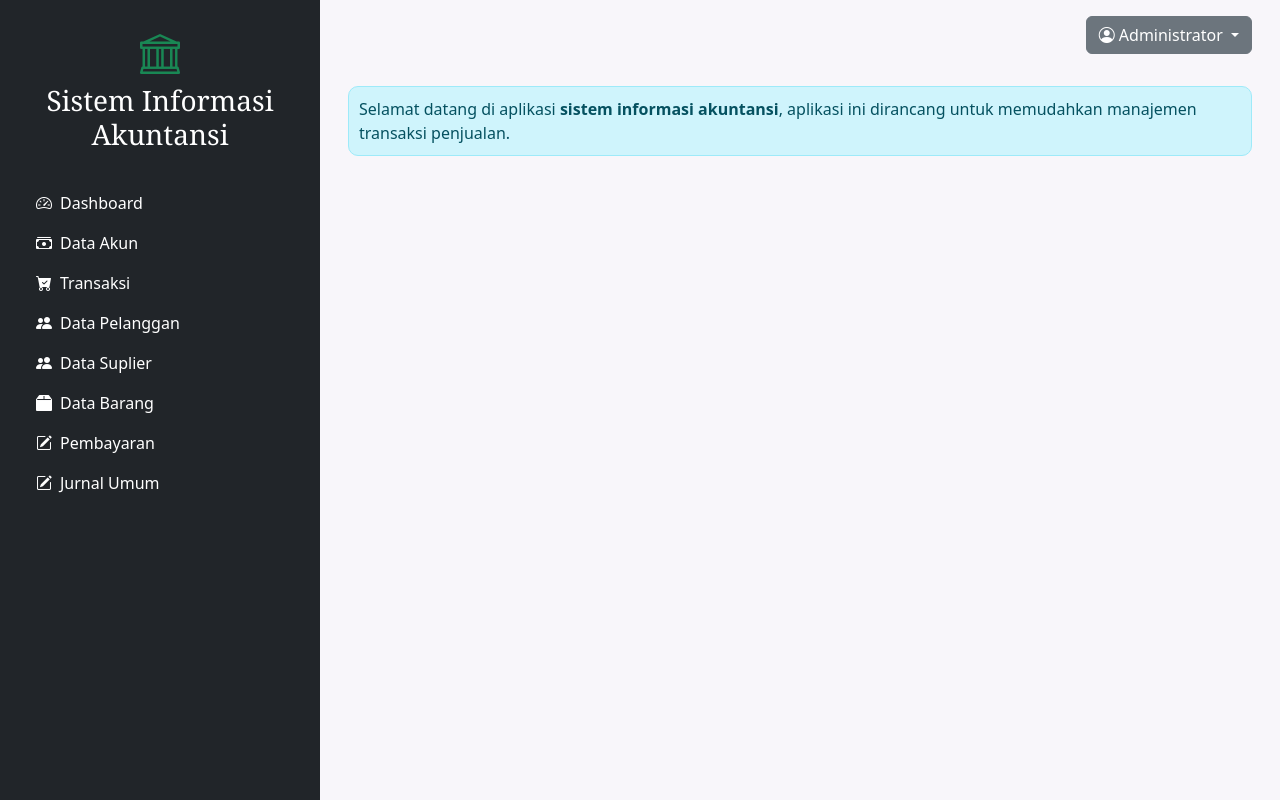
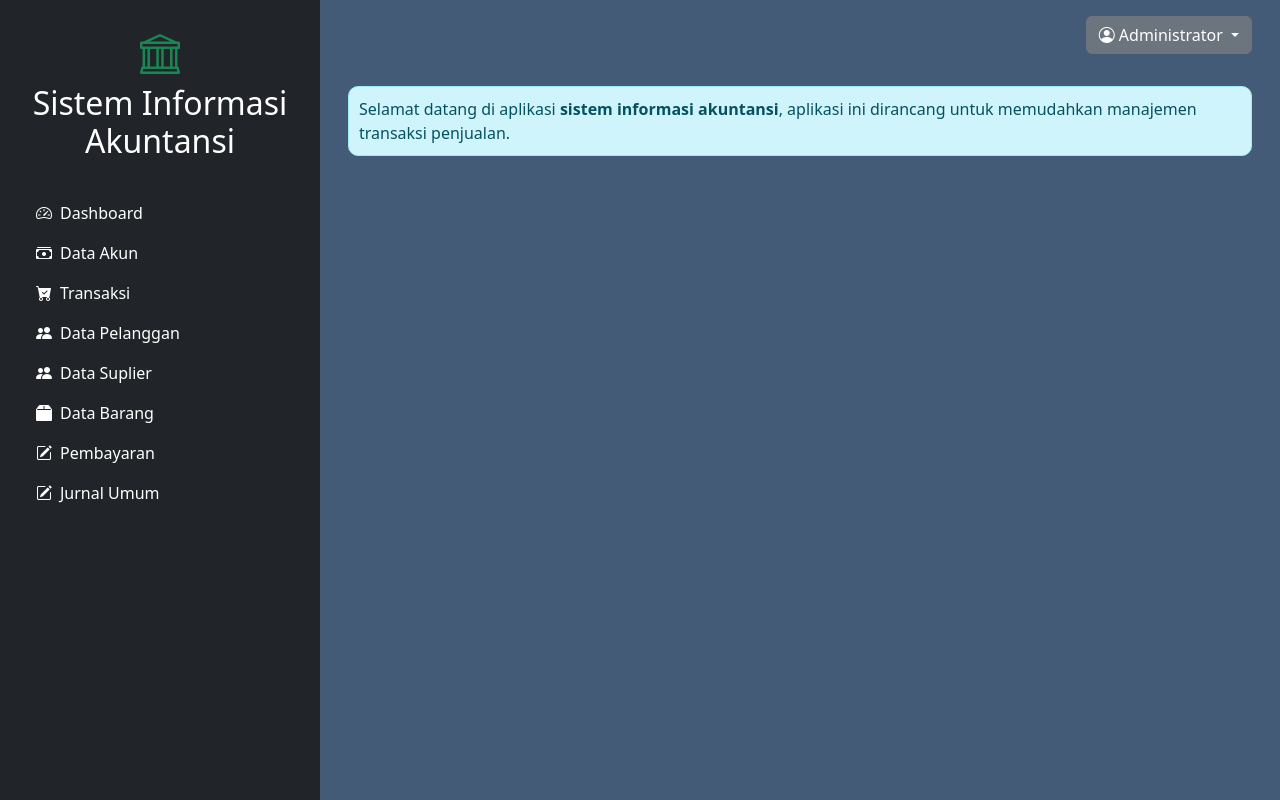
Before and after one commit to HabibSyafikri2EZ/app_sia2397, a PHP site: page /dashboard.php in a window 1280 px wide. Run offline with PHP 8.4, Linux system fonts and the light colour scheme; data that the repository does not hold is empty.

Commit message:
mengubah tampilan dashboard

```diff
--- a/dashboard.php
+++ b/dashboard.php
@@ -9,7 +9,7 @@
 </head>
 <style>
     h3{
-        font-family: georgia;
+        font font-family: Arial;
     }
 </style>
 <body>
@@ -18,7 +18,7 @@
             <div class="col-md-3 text-bg-dark" style="min-height:100vh">
                 <div class="text-center pt-4">
                     <i class="bi bi-bank fs-1 text-success"></i>
-                    <h3>Sistem Informasi Akuntansi</h3>
+                    <h2>Sistem Informasi Akuntansi</h2>
                 </div >
                 <div class="pt-4">
                 <?php
@@ -26,7 +26,7 @@
                 ?>
                 </div>
             </div>
-            <div class="col-md-9" style="background-color: #F8F6FA">
+            <div class="col-md-9" style="background-color : #435B76">
                 <div class="text-end p-3">
                     <div class="dropdown">
                         <button class="btn btn-secondary dropdown-toggle" type="button" data-bs-toggle="dropdown" aria-expanded="false">
```
